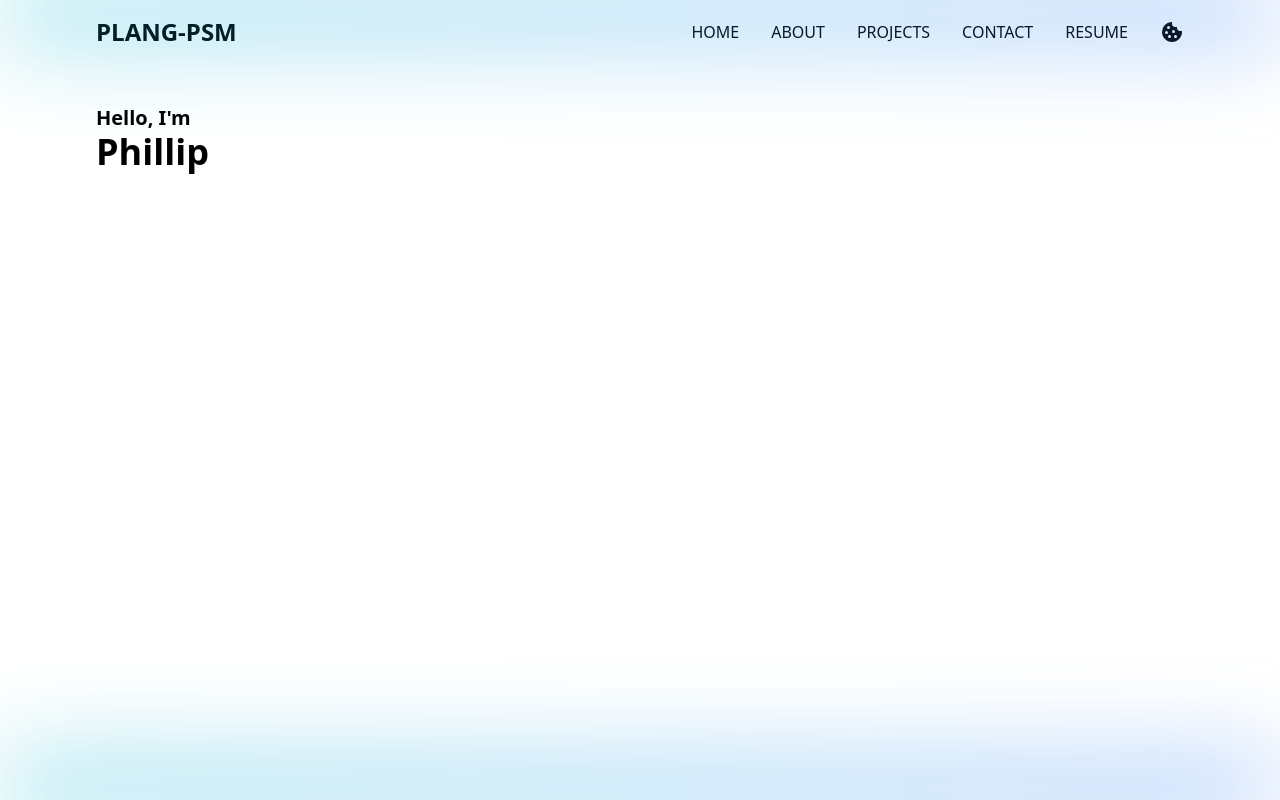
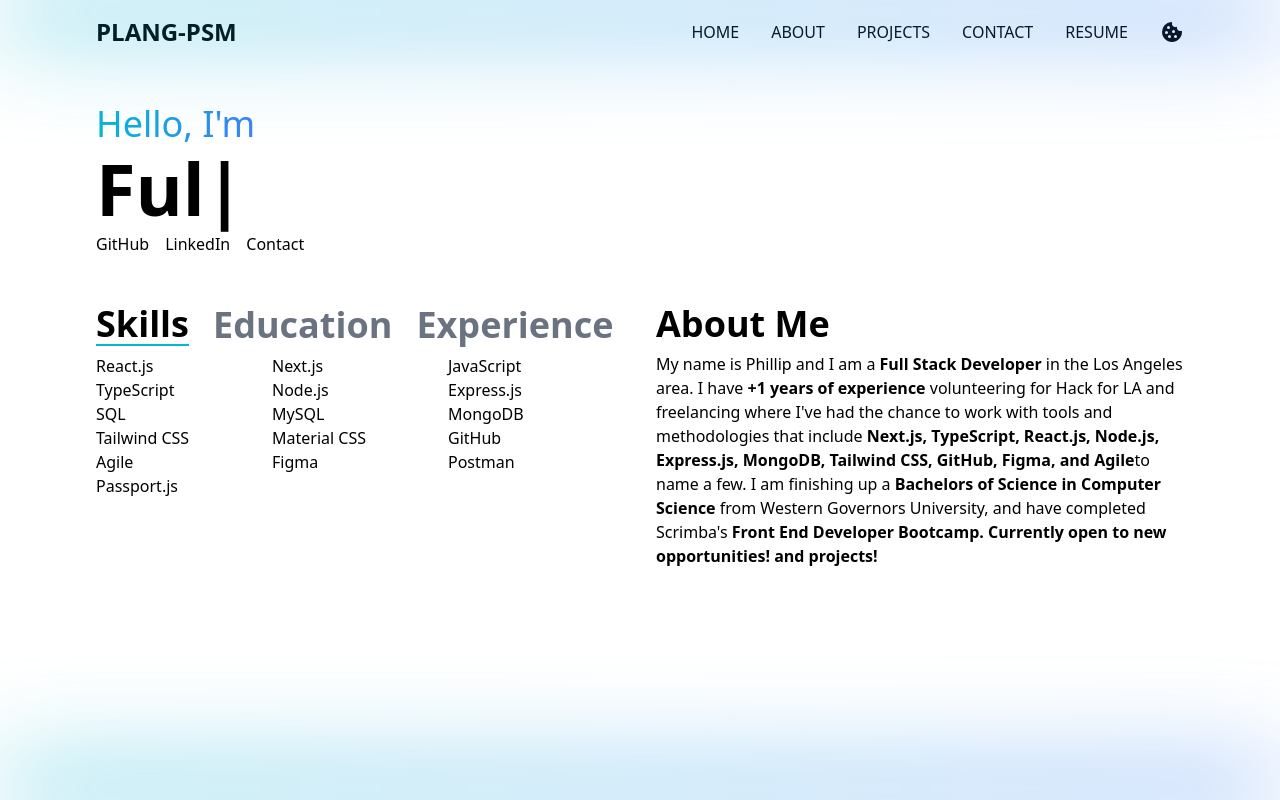
Before and after one commit to plang-psm/portfolio-v3, a Next.js app: page / in a window 1280 px wide. Built offline with nearby package versions, Linux system fonts and the light colour scheme.

Commit message:
add type sequencewith react type animation and tab data component

```diff
--- a/app/page.tsx
+++ b/app/page.tsx
@@ -1,13 +1,266 @@
-import Footer from '@components/Footer'
-import Nav from '@components/Nav'
-import Image from 'next/image'
+'use client';
+
+import { useState, useTransition } from 'react';
+
+// import Footer from '@components/Footer';
+// import Nav from '@components/Nav';
+// import Image from 'next/image';
+import { TypeAnimation } from 'react-type-animation';
+import Link from 'next/link';
+import TabButton from '@components/TabButton';
 
 export default function Home() {
+  type Tab = {
+    title: string;
+    id: string;
+    content: any;
+  };
+
+  const TAB_DATA: Tab[] = [
+    {
+      title: 'Skills',
+      id: 'skills',
+      content: (
+        <ul className='flex flex-row flex-wrap '>
+          <li className='basis-1/3 text-start'>React.js</li>
+          <li className='basis-1/3 text-start'>Next.js</li>
+          <li className='basis-1/3 text-start'>JavaScript</li>
+          <li className='basis-1/3 text-start'>TypeScript</li>
+          <li className='basis-1/3 text-start'>Node.js</li>
+          <li className='basis-1/3 text-start'>Express.js</li>
+          <li className='basis-1/3 text-start'>SQL</li>
+          <li className='basis-1/3 text-start'>MySQL</li>
+          <li className='basis-1/3 text-start'>MongoDB</li>
+          <li className='basis-1/3 text-start'>Tailwind CSS</li>
+          <li className='basis-1/3 text-start'>Material CSS</li>
+          <li className='basis-1/3 text-start'>GitHub</li>
+          <li className='basis-1/3 text-start'>Agile</li>
+          <li className='basis-1/3 text-start'>Figma</li>
+          <li className='basis-1/3 text-start'>Postman</li>
+          <li className='basis-1/3 text-start'>Passport.js</li>
+        </ul>
+      ),
+    },
+    {
+      title: 'Education',
+      id: 'education',
+      content: (
+        <div className='education md:pt-0'>
+          <div className='wgu md:mt-0 md:pt-0 basis-1/2 text-start'>
+            <div className='flex justify-between border-b-2'>
+              <h3>Western Governors University</h3>
+              <p>Apr 2024</p>
+            </div>
+            <p className='font-bold pt-2'>Bachelors of Science Computer Science</p>
+            <div className='font-thin'>
+              <p>
+                Data Structure and Algorithms I and II · Web Development
+                Foundations · Scripting and Programming Applications · Discrete
+                Mathematics I and II · Software I and II · Data Management
+                Foundations · Data Management Applications · Advanced Data
+                Management · Computer Architecture.
+              </p>
+            </div>
+          </div>
+          <div className='scrimba mt-2 py-2 basis-1/2 text-start'>
+            <div className='flex justify-between border-b-2'>
+              <h3>Scrimba</h3>
+              <p>Jan 2022</p>
+            </div>
+            <p className='font-bold pt-2'>
+              Front End Developers Career Path Bootcamp
+            </p>
+            <div className='font-thin'>
+              <p>
+                HTML · Cascading Style Sheets (CSS) · JavaScript · React.js ·
+                Responsive Web Design · APIs · GitHub · Front-End Development
+              </p>
+            </div>
+          </div>
+        </div>
+      ),
+    },
+    {
+      title: 'Experience',
+      id: 'experience',
+      content: (
+        <div className='experience md:pt-0'>
+          <div className='hack-4-la md:mt-0 md:pt-0 basis-1/2 text-start'>
+            <div className='flex justify-between border-b-2'>
+              <h3>Hack for LA</h3>
+              <p>Aug 2022 - Current</p>
+            </div>
+            <div className='title flex justify-between items-center pt-2'>
+              <p className='font-bold'>hackforla.org</p>
+              <div className='links'>
+                <a href='' className='github mr-4'>
+                  Git
+                </a>
+                <a href='' className='live'>
+                  Link
+                </a>
+              </div>
+            </div>
+            <div className='font-thin'>
+              <p>HTML · SASS · JavaScript · GitHub · Kanban · Agile · Figma</p>
+            </div>
+            <div className='title flex justify-between items-center pt-2'>
+              <p className='font-bold'>vrms.io</p>
+              <div className='links'>
+                <a href='' className='github mr-4'>
+                  Git
+                </a>
+                <a href='' className='live'>
+                  Link
+                </a>
+              </div>
+            </div>
+
+            <div className='font-thin'>
+              <p>
+                React.js · Node.js · Express.js · Material UI · CSS · GitHub ·
+                Kanban · Agile · Figma · CI/CD
+              </p>
+            </div>
+          </div>
+          <div className='freelance mt-2 basis-1/2 text-start'>
+            <div className='flex justify-between border-b-2'>
+              <h3>Freelance</h3>
+              <p>Jan 2024 - Current</p>
+            </div>
+            <p className='font-bold pt-2'>
+              Mementos{' '}
+              <span className='font-thin bg-cyan-500 px-1 py-[0.5] text-sm'>
+                Coming soon
+              </span>
+            </p>
+            <div className='font-thin'>
+              <p>
+                React.js · Next.js · TypeScript · Tailwind.css · GitHub · Figma
+              </p>
+            </div>
+            <p className='font-bold pt-2'>
+              Adative Fields{' '}
+              <span className='font-thin bg-cyan-500 px-1 py-[0.5] text-sm'>
+                Coming soon
+              </span>
+            </p>
+            <div className='font-thin'>
+              <p>
+                React.js · Next.js · TypeScript · Tailwind.css · GitHub · Figma
+              </p>
+            </div>
+          </div>
+        </div>
+      ),
+    },
+  ];
+
+  const [tab, setTab] = useState('skills');
+  const [isPending, startTransition] = useTransition();
+
+  const handleTabChange = (id: string) => {
+    startTransition(() => {
+      setTab(id);
+    });
+  };
+
   return (
-    <div className='pt-10'>
-      <h1 className='text-xl font-extrabold'>Hello, I'm</h1>
-      <h2 className='text-4xl font-extrabold'>Phillip</h2>
-      <h2></h2>
+    <div className='pt-10 flex flex-col gap-2'>
+      {/* Heading */}
+      <div className='Heading page'>
+        <h1 className='text-xl md:text-3xl lg:text-4xl font-medium bg-gradient-to-r from-cyan-500 to-blue-500 bg-clip-text text-transparent inline-block'>
+          Hello, I'm
+        </h1>
+      </div>
+      <TypeAnimation
+        sequence={[
+          // Same substring at the start will only be typed once, initially
+          'Front End Developer',
+          1000,
+          'Full Stack Developer',
+          1000,
+          'Web Developer',
+          1000,
+          'Phillip',
+          1000,
+        ]}
+        speed={50}
+        // style={{ fontSize: '2em' }}
+        repeat={Infinity}
+        className='text-4xl md:text-6xl lg:text-7xl font-extrabold'
+      />
+      <div className='flex gap-4'>
+        <Link
+          href={'https://github.com/plang-psm'}
+          className='hover:-translate-y-1 hover:text-cyan-600'
+        >
+          GitHub
+        </Link>
+        <Link
+          href={'https://www.linkedin.com/in/plang-psm/'}
+          className='hover:-translate-y-1 hover:text-cyan-600'
+        >
+          LinkedIn
+        </Link>
+        <Link href={''} className='hover:-translate-y-1 hover:text-cyan-600'>
+          Contact
+        </Link>
+      </div>
+      <div className='about-skills md:grid md:grid-cols-2 md:gap-8'>
+        <div className='mt-10 md:order-2'>
+          <h2 className='text-xl md:text-2xl lg:text-4xl font-extrabold'>
+            About Me
+          </h2>
+          <p className='pt-2 font-light'>
+            My name is Phillip and I am a{' '}
+            <span className='font-bold'>Full Stack Developer</span> in the Los
+            Angeles area. I have{' '}
+            <span className='font-bold'>+1 years of experience</span>{' '}
+            volunteering for Hack for LA and freelancing where I've had the
+            chance to work with tools and methodologies that include{' '}
+            <span className='font-bold'>
+              Next.js, TypeScript, React.js, Node.js, Express.js, MongoDB,
+              Tailwind CSS, GitHub, Figma, and Agile
+            </span>
+            to name a few. I am finishing up a{' '}
+            <span className='font-bold'>
+              Bachelors of Science in Computer Science
+            </span>{' '}
+            from Western Governors University, and have completed Scrimba's{' '}
+            <span className='font-bold'>
+              Front End Developer Bootcamp. Currently open to new opportunities!
+              and projects!
+            </span>
+          </p>
+        </div>
+
+        <div className='skills-education mt-10 md:order-1'>
+          <div className='skills-edu flex text-xl md:text-2xl lg:text-4xl font-extrabold'>
+            <TabButton
+              selectTab={() => handleTabChange('skills')}
+              active={tab === 'skills'}
+            >
+              Skills
+            </TabButton>
+            <TabButton
+              selectTab={() => handleTabChange('education')}
+              active={tab === 'education'}
+            >
+              Education
+            </TabButton>
+            <TabButton
+              selectTab={() => handleTabChange('experience')}
+              active={tab === 'experience'}
+            >
+              Experience
+            </TabButton>
+          </div>
+          <div className='mt-8 md:mt-0 md:pt-2 md:text-end'>
+            {TAB_DATA.find((t) => t.id === tab).content}
+          </div>
+        </div>
+      </div>
     </div>
-  )
+  );
 }
--- /dev/null
+++ b/components/TabButton.tsx
@@ -0,0 +1,15 @@
+// 'use client'
+import React from 'react'
+
+const TabButton = ({active, selectTab, children}) => {
+
+    const btnClasses = active ? "border-b-2 border-cyan-500" : "text-gray-500";
+
+  return (
+    <button onClick={selectTab}>
+      <p className={`mr-6 font-semibold ${btnClasses}`}>{children}</p>
+    </button>
+  )
+}
+
+export default TabButton
--- a/package.json
+++ b/package.json
@@ -13,7 +13,8 @@
     "next-themes": "^0.2.1",
     "react": "^18",
     "react-dom": "^18",
-    "react-icons": "^4.12.0"
+    "react-icons": "^4.12.0",
+    "react-type-animation": "^3.2.0"
   },
   "devDependencies": {
     "@types/node": "^20",
```
Also changed, not shown: 1 other file (tests, documents, lock files or other folders).
